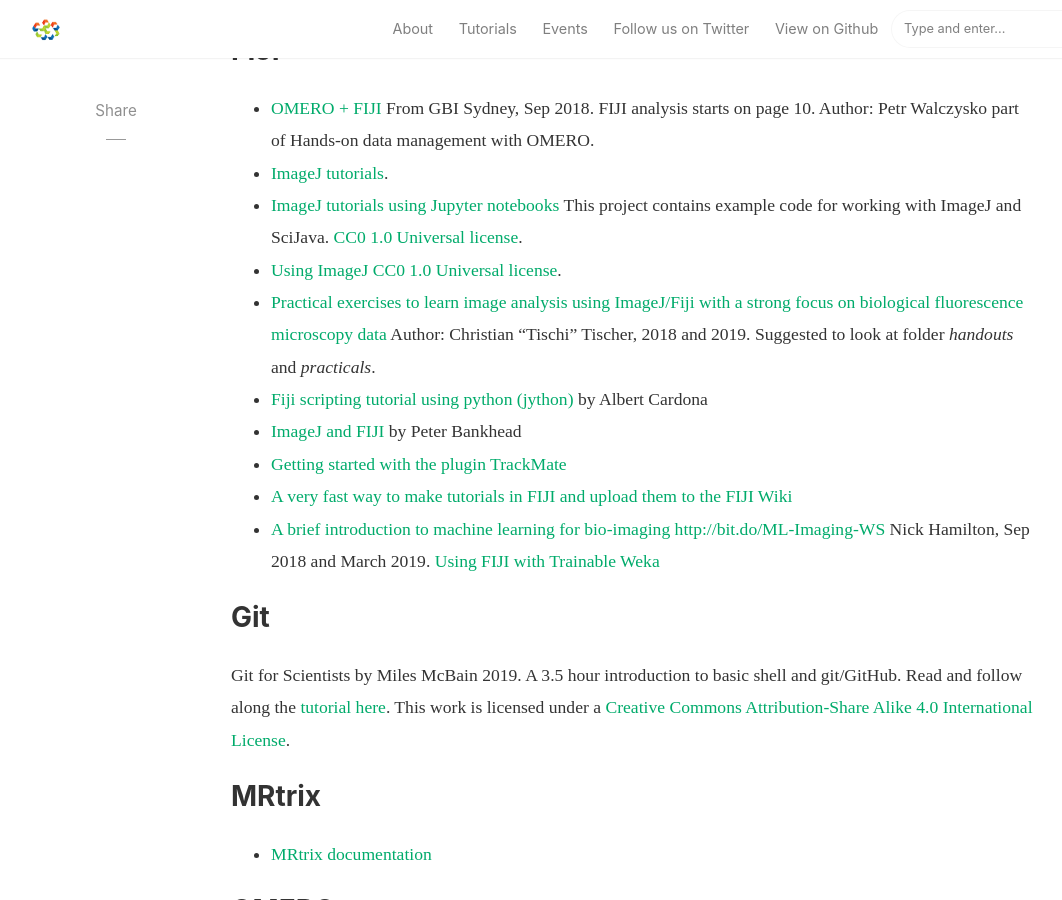
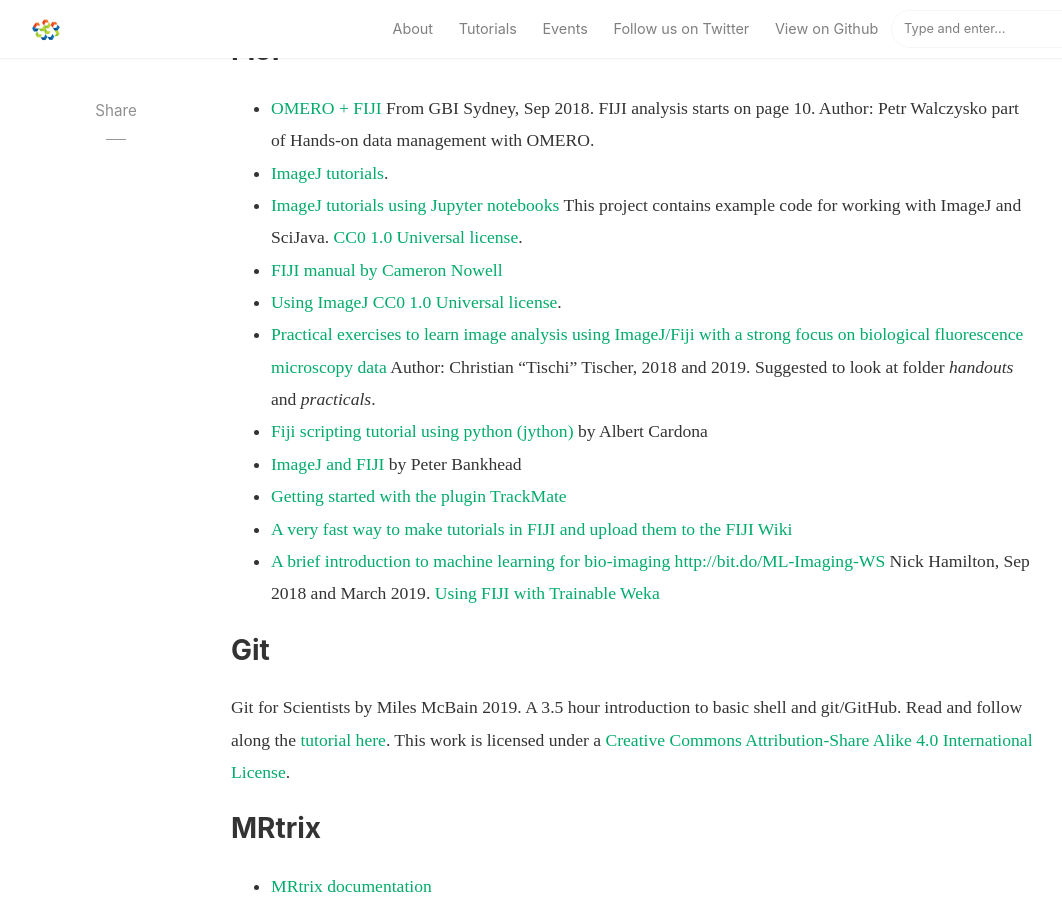
Before and after one commit to Characterisation-Virtual-Laboratory/CVL_Community, a Jekyll site: the page built from _posts/2019-01-01-other-tutorials.md, in a window 1280 px wide and 900 px high, scrolled down 1635 px. Shown: the whole window, without its empty margins (54-1116 px from the left). Built offline with Jekyll 4.4.1, drawn with Linux system fonts in a browser that asks for light colours; nearby versions of some CDN libraries; comment, search, counter and statistics services are not loaded.

Commit message:
add Cameron's book to materials

```diff
--- a/_posts/2019-01-01-other-tutorials.md
+++ b/_posts/2019-01-01-other-tutorials.md
@@ -40,6 +40,7 @@
 * [OMERO + FIJI](https://downloads.openmicroscopy.org/presentations/2018/GBI-Sydney/Sydney_Workshop_19092018.pdf) From GBI Sydney, Sep 2018. FIJI analysis starts on page 10. Author: Petr Walczysko part of Hands-on data management with OMERO.
 * [ImageJ tutorials](https://imagej.net/Category:Tutorials).
 * [ImageJ tutorials using Jupyter notebooks](https://github.com/imagej/tutorials/tree/master/notebooks) This project contains example code for working with ImageJ and SciJava. [CC0 1.0 Universal license](https://creativecommons.org/publicdomain/zero/1.0/).
+* [FIJI manual by Cameron Nowell](https://cloudstor.aarnet.edu.au/plus/s/NzLifYbQdDb43Fq)
 * [Using ImageJ](https://nbviewer.jupyter.org/github/imagej/tutorials/blob/master/notebooks/ImageJ-Tutorials-and-Demo.ipynb) [CC0 1.0 Universal license](https://creativecommons.org/publicdomain/zero/1.0/).
 * [Practical exercises to learn image analysis using ImageJ/Fiji with a strong focus on biological fluorescence microscopy data](https://github.com/tischi/imagej-courses) Author: Christian "Tischi" Tischer, 2018 and 2019. Suggested to look at folder *handouts* and *practicals*.
 * [Fiji scripting tutorial using python (jython)](http://www.ini.uzh.ch/~acardona/fiji-tutorial/) by Albert Cardona
```
